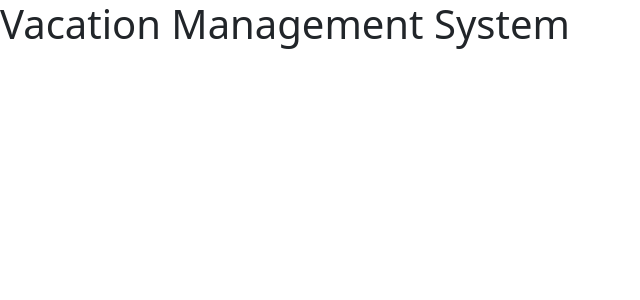
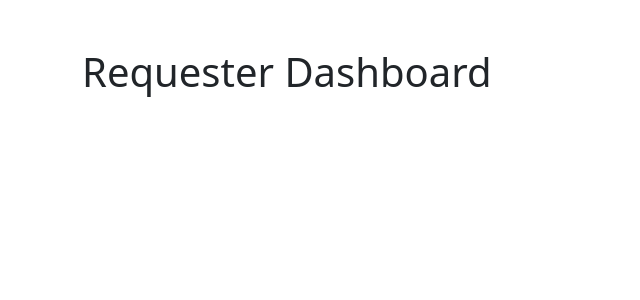
Before and after one commit to JacobElbaz/vacation-management, a React (Vite) app in the folder client/: page /requester in a window 1280 px wide. Shown: the top 300 px of the page, without its empty margins (0-640 px from the left). Built offline with nearby package versions, Linux system fonts and the light colour scheme.

Commit message:
Integrate React Router for navigation; update App component to include routes for Requester and Validator dashboards, along with a NotFound page.

```diff
--- a/client/package.json
+++ b/client/package.json
@@ -13,7 +13,8 @@
     "axios": "^1.12.2",
     "bootstrap": "^5.3.8",
     "react": "^19.1.1",
-    "react-dom": "^19.1.1"
+    "react-dom": "^19.1.1",
+    "react-router": "^7.9.4"
   },
   "devDependencies": {
     "@eslint/js": "^9.36.0",
--- a/client/src/App.tsx
+++ b/client/src/App.tsx
@@ -1,8 +1,25 @@
+import { BrowserRouter as Router, Route, Routes, Navigate } from "react-router";
+import RequesterDashboard from "./pages/RequesterDashboard";
+import ValidatorDashboard from "./pages/ValidatorDashboard";
+import NotFound from "./pages/NotFound";
+
 function App() {
   return (
-    <>
-      <h1>Vacation Management System</h1>
-    </>
+    <Router>
+      <Routes>
+        {/* Default redirect */}
+        <Route path="/" element={<Navigate to="/requester" />} />
+
+        {/* Requester Interface */}
+        <Route path="/requester" element={<RequesterDashboard />} />
+
+        {/* Validator Interface */}
+        <Route path="/validator" element={<ValidatorDashboard />} />
+
+        {/* 404 Page */}
+        <Route path="*" element={<NotFound />} />
+      </Routes>
+    </Router>
   )
 }
 
--- /dev/null
+++ b/client/src/pages/NotFound.tsx
@@ -0,0 +1,9 @@
+const NotFound = () => {
+    return (
+        <div className="container mt-5">
+            <h1>404 Page Not Found</h1>
+        </div>
+    );
+};
+
+export default NotFound;
--- /dev/null
+++ b/client/src/pages/RequesterDashboard.tsx
@@ -0,0 +1,9 @@
+const RequesterDashboard = () => {
+    return (
+        <div className="container mt-5">
+            <h1>Requester Dashboard</h1>
+        </div>
+    );
+};
+
+export default RequesterDashboard;
--- /dev/null
+++ b/client/src/pages/ValidatorDashboard.tsx
@@ -0,0 +1,9 @@
+const ValidatorDashboard = () => {
+    return (
+        <div className="container mt-5">
+            <h1>Validator Dashboard</h1>
+        </div>
+    );
+};
+
+export default ValidatorDashboard;
```
Also changed, not shown: 1 other file (tests, documents, lock files or other folders).
